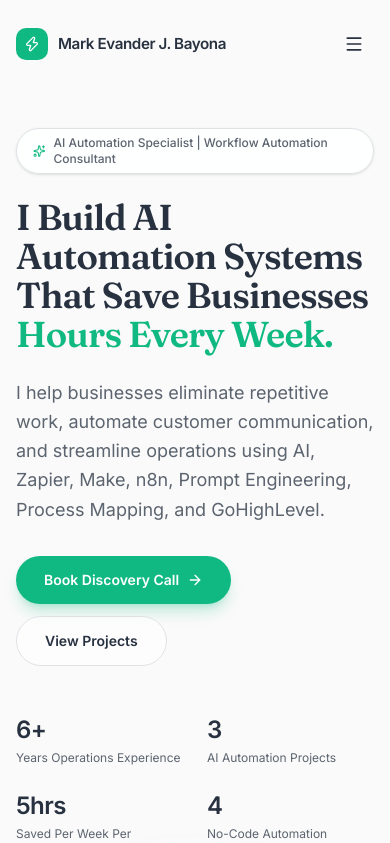
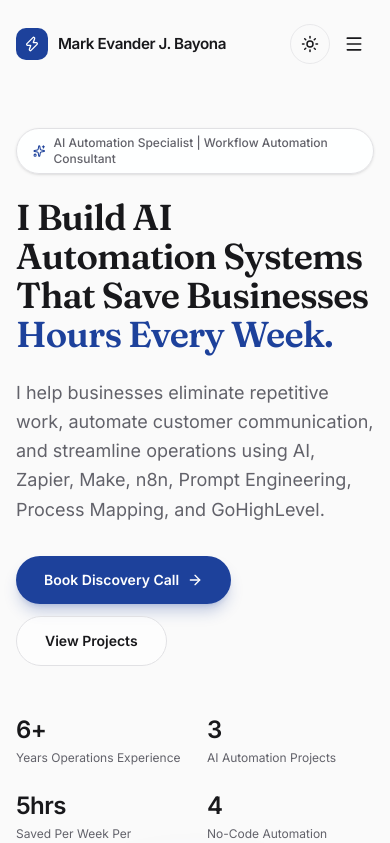
Before and after one commit to bayonamark1997-debug/portfolio-website, a Next.js app: page / in a window 390 px wide. Shown: the top 843 px of the page. Built offline with nearby package versions, Linux system fonts and the light colour scheme.

Commit message:
feat: update color variables and theme colors for better contrast and readability

```diff
--- a/app/globals.css
+++ b/app/globals.css
@@ -7,8 +7,7 @@
 @theme inline {
   --font-sans: var(--font-inter), ui-sans-serif, system-ui, sans-serif;
   --font-serif: var(--font-fraunces), ui-serif, Georgia, serif;
-  --color-emerald: var(--emerald);
-  --color-emerald-foreground: var(--emerald-foreground);
+  --color-highlight: var(--highlight);
   --color-navy: var(--navy);
   --color-sidebar-ring: var(--sidebar-ring);
   --color-sidebar-border: var(--sidebar-border);
@@ -52,117 +51,86 @@
 
 :root {
   color-scheme: light;
-  /* Off White #FAFAFA */
+  /* Crisp White #FAFAFA */
   --background: oklch(0.985 0 0);
-  /* Near Black #1F2937 */
-  --foreground: oklch(0.31 0.03 258);
+  /* Almost-Black #18181B */
+  --foreground: oklch(0.21 0.006 285.9);
   --card: oklch(1 0 0);
-  --card-foreground: oklch(0.31 0.03 258);
+  --card-foreground: oklch(0.21 0.006 285.9);
   --popover: oklch(1 0 0);
-  --popover-foreground: oklch(0.31 0.03 258);
-  /* Emerald Green #10B981 */
-  --primary: oklch(0.696 0.149 162.5);
+  --popover-foreground: oklch(0.21 0.006 285.9);
+  /* Royal Blue #1E40AF */
+  --primary: oklch(0.408 0.153 264.1);
   --primary-foreground: oklch(1 0 0);
-  --secondary: oklch(0.96 0.006 258);
-  --secondary-foreground: oklch(0.21 0.04 258);
-  --muted: oklch(0.96 0.006 258);
-  --muted-foreground: oklch(0.5 0.02 258);
-  --accent: oklch(0.95 0.03 162.5);
-  --accent-foreground: oklch(0.42 0.11 162.5);
+  --secondary: oklch(0.96 0.004 286);
+  --secondary-foreground: oklch(0.21 0.006 285.9);
+  --muted: oklch(0.96 0.004 286);
+  --muted-foreground: oklch(0.5 0.012 286);
+  /* Neon Magenta accent #E60A8C */
+  --accent: oklch(0.62 0.256 349);
+  --accent-foreground: oklch(1 0 0);
   --destructive: oklch(0.577 0.245 27.325);
-  --border: oklch(0.91 0.005 258);
-  --input: oklch(0.91 0.005 258);
-  --ring: oklch(0.696 0.149 162.5);
-  /* Emerald + Dark Navy #111827 helpers */
-  --emerald: oklch(0.696 0.149 162.5);
-  --emerald-foreground: oklch(1 0 0);
-  --navy: oklch(0.21 0.04 258);
-  --chart-1: oklch(0.87 0 0);
-  --chart-2: oklch(0.556 0 0);
-  --chart-3: oklch(0.439 0 0);
-  --chart-4: oklch(0.371 0 0);
-  --chart-5: oklch(0.269 0 0);
+  --border: oklch(0.91 0.004 286);
+  --input: oklch(0.91 0.004 286);
+  --ring: oklch(0.408 0.153 264.1);
+  /* Highlight = crisp headings; navy band for the process section */
+  --highlight: oklch(0.21 0.006 285.9);
+  --navy: oklch(0.24 0.06 264);
+  --chart-1: oklch(0.408 0.153 264.1);
+  --chart-2: oklch(0.62 0.256 349);
+  --chart-3: oklch(0.546 0.245 262.9);
+  --chart-4: oklch(0.5 0.012 286);
+  --chart-5: oklch(0.35 0.09 264);
   --radius: 0.625rem;
   --sidebar: oklch(0.985 0 0);
-  --sidebar-foreground: oklch(0.145 0 0);
-  --sidebar-primary: oklch(0.205 0 0);
-  --sidebar-primary-foreground: oklch(0.985 0 0);
-  --sidebar-accent: oklch(0.97 0 0);
-  --sidebar-accent-foreground: oklch(0.205 0 0);
-  --sidebar-border: oklch(0.922 0 0);
-  --sidebar-ring: oklch(0.708 0 0);
+  --sidebar-foreground: oklch(0.21 0.006 285.9);
+  --sidebar-primary: oklch(0.408 0.153 264.1);
+  --sidebar-primary-foreground: oklch(1 0 0);
+  --sidebar-accent: oklch(0.96 0.004 286);
+  --sidebar-accent-foreground: oklch(0.21 0.006 285.9);
+  --sidebar-border: oklch(0.91 0.004 286);
+  --sidebar-ring: oklch(0.408 0.153 264.1);
 }
 
 .dark {
   color-scheme: dark;
-  --background: oklch(0.145 0 0);
-  --foreground: oklch(0.985 0 0);
-  --card: oklch(0.205 0 0);
-  --card-foreground: oklch(0.985 0 0);
-  --popover: oklch(0.205 0 0);
-  --popover-foreground: oklch(0.985 0 0);
-  --primary: oklch(0.922 0 0);
-  --primary-foreground: oklch(0.205 0 0);
-  --secondary: oklch(0.269 0 0);
-  --secondary-foreground: oklch(0.985 0 0);
-  --muted: oklch(0.269 0 0);
-  --muted-foreground: oklch(0.708 0 0);
-  --accent: oklch(0.269 0 0);
-  --accent-foreground: oklch(0.985 0 0);
+  /* Pitch Black #000000 */
+  --background: oklch(0 0 0);
+  /* Light Gray text #E2E8F0 */
+  --foreground: oklch(0.918 0.011 253);
+  --card: oklch(0.16 0.004 285);
+  --card-foreground: oklch(0.918 0.011 253);
+  --popover: oklch(0.14 0.004 285);
+  --popover-foreground: oklch(0.918 0.011 253);
+  /* Bright Electric Blue #2563EB */
+  --primary: oklch(0.546 0.245 262.9);
+  --primary-foreground: oklch(1 0 0);
+  --secondary: oklch(0.21 0.005 285);
+  --secondary-foreground: oklch(0.918 0.011 253);
+  --muted: oklch(0.19 0.005 285);
+  --muted-foreground: oklch(0.72 0.014 253);
+  --accent: oklch(0.32 0.11 262.9);
+  --accent-foreground: oklch(1 0 0);
   --destructive: oklch(0.704 0.191 22.216);
-  --border: oklch(1 0 0 / 10%);
+  --border: oklch(1 0 0 / 12%);
   --input: oklch(1 0 0 / 15%);
-  --ring: oklch(0.556 0 0);
-  --chart-1: oklch(0.87 0 0);
-  --chart-2: oklch(0.556 0 0);
-  --chart-3: oklch(0.439 0 0);
-  --chart-4: oklch(0.371 0 0);
-  --chart-5: oklch(0.269 0 0);
-  --sidebar: oklch(0.205 0 0);
-  --sidebar-foreground: oklch(0.985 0 0);
-  --sidebar-primary: oklch(0.488 0.243 264.376);
-  --sidebar-primary-foreground: oklch(0.985 0 0);
-  --sidebar-accent: oklch(0.269 0 0);
-  --sidebar-accent-foreground: oklch(0.985 0 0);
-  --sidebar-border: oklch(1 0 0 / 10%);
-  --sidebar-ring: oklch(0.556 0 0);
-}
-
-@media (prefers-color-scheme: dark) {
-  :root:not(.light) {
-    color-scheme: dark;
-    --background: oklch(0.145 0 0);
-    --foreground: oklch(0.985 0 0);
-    --card: oklch(0.205 0 0);
-    --card-foreground: oklch(0.985 0 0);
-    --popover: oklch(0.205 0 0);
-    --popover-foreground: oklch(0.985 0 0);
-    --primary: oklch(0.922 0 0);
-    --primary-foreground: oklch(0.205 0 0);
-    --secondary: oklch(0.269 0 0);
-    --secondary-foreground: oklch(0.985 0 0);
-    --muted: oklch(0.269 0 0);
-    --muted-foreground: oklch(0.708 0 0);
-    --accent: oklch(0.269 0 0);
-    --accent-foreground: oklch(0.985 0 0);
-    --destructive: oklch(0.704 0.191 22.216);
-    --border: oklch(1 0 0 / 10%);
-    --input: oklch(1 0 0 / 15%);
-    --ring: oklch(0.556 0 0);
-    --chart-1: oklch(0.87 0 0);
-    --chart-2: oklch(0.556 0 0);
-    --chart-3: oklch(0.439 0 0);
-    --chart-4: oklch(0.371 0 0);
-    --chart-5: oklch(0.269 0 0);
-    --sidebar: oklch(0.205 0 0);
-    --sidebar-foreground: oklch(0.985 0 0);
-    --sidebar-primary: oklch(0.488 0.243 264.376);
-    --sidebar-primary-foreground: oklch(0.985 0 0);
-    --sidebar-accent: oklch(0.269 0 0);
-    --sidebar-accent-foreground: oklch(0.985 0 0);
-    --sidebar-border: oklch(1 0 0 / 10%);
-    --sidebar-ring: oklch(0.556 0 0);
-  }
+  --ring: oklch(0.546 0.245 262.9);
+  /* Crisp White highlights for headings */
+  --highlight: oklch(1 0 0);
+  --navy: oklch(0.12 0.03 264);
+  --chart-1: oklch(0.546 0.245 262.9);
+  --chart-2: oklch(0.62 0.256 349);
+  --chart-3: oklch(0.7 0.16 253);
+  --chart-4: oklch(0.72 0.014 253);
+  --chart-5: oklch(0.45 0.15 262.9);
+  --sidebar: oklch(0.14 0.004 285);
+  --sidebar-foreground: oklch(0.918 0.011 253);
+  --sidebar-primary: oklch(0.546 0.245 262.9);
+  --sidebar-primary-foreground: oklch(1 0 0);
+  --sidebar-accent: oklch(0.21 0.005 285);
+  --sidebar-accent-foreground: oklch(0.918 0.011 253);
+  --sidebar-border: oklch(1 0 0 / 12%);
+  --sidebar-ring: oklch(0.546 0.245 262.9);
 }
 
 @layer base {
--- a/app/layout.tsx
+++ b/app/layout.tsx
@@ -1,6 +1,7 @@
 import { Analytics } from '@vercel/analytics/next'
 import type { Metadata, Viewport } from 'next'
 import { Inter, Fraunces } from 'next/font/google'
+import { ThemeProvider } from '@/components/theme-provider'
 import './globals.css'
 
 const inter = Inter({
@@ -29,8 +30,11 @@ export const metadata: Metadata = {
 }
 
 export const viewport: Viewport = {
-  colorScheme: 'light',
-  themeColor: '#10B981',
+  colorScheme: 'light dark',
+  themeColor: [
+    { media: '(prefers-color-scheme: light)', color: '#FAFAFA' },
+    { media: '(prefers-color-scheme: dark)', color: '#000000' },
+  ],
   width: 'device-width',
   initialScale: 1,
 }
@@ -41,9 +45,20 @@ export default function RootLayout({
   children: React.ReactNode
 }>) {
   return (
-    <html lang="en" className={`${inter.variable} ${fraunces.variable} bg-background`}>
+    <html
+      lang="en"
+      className={`${inter.variable} ${fraunces.variable} bg-background`}
+      suppressHydrationWarning
+    >
       <body className="font-sans antialiased">
-        {children}
+        <ThemeProvider
+          attribute="class"
+          defaultTheme="light"
+          enableSystem
+          disableTransitionOnChange
+        >
+          {children}
+        </ThemeProvider>
         {process.env.NODE_ENV === 'production' && <Analytics />}
       </body>
     </html>
--- a/components/navbar.tsx
+++ b/components/navbar.tsx
@@ -4,6 +4,7 @@ import { useEffect, useState } from 'react'
 import { Menu, X, Zap } from 'lucide-react'
 import { nav, profile } from '@/lib/portfolio-data'
 import { RippleButton } from '@/components/ripple-button'
+import { ThemeToggle } from '@/components/theme-toggle'
 import { cn } from '@/lib/utils'
 
 export function Navbar() {
@@ -49,20 +50,24 @@ export function Navbar() {
           ))}
         </div>
 
-        <div className="hidden md:block">
+        <div className="hidden items-center gap-2 md:flex">
+          <ThemeToggle />
           <RippleButton href="#contact" className="px-5 py-2.5">
             Book Discovery Call
           </RippleButton>
         </div>
 
+        <div className="flex items-center gap-1 md:hidden">
+          <ThemeToggle />
           <button
-          className="inline-flex size-10 items-center justify-center rounded-full text-foreground transition-colors hover:bg-secondary md:hidden"
+            className="inline-flex size-10 items-center justify-center rounded-full text-foreground transition-colors hover:bg-secondary"
             onClick={() => setOpen((v) => !v)}
             aria-label={open ? 'Close menu' : 'Open menu'}
             aria-expanded={open}
           >
             {open ? <X className="size-5" /> : <Menu className="size-5" />}
           </button>
+        </div>
       </nav>
 
       {open && (
--- a/components/process-timeline.tsx
+++ b/components/process-timeline.tsx
@@ -23,7 +23,7 @@ const icons: Record<string, LucideIcon> = {
 
 export function ProcessTimeline() {
   return (
-    <section id="process" className="scroll-mt-24 bg-navy py-24 text-background">
+    <section id="process" className="scroll-mt-24 bg-navy py-24 text-white">
       <div className="mx-auto max-w-6xl px-4 sm:px-6">
         <Reveal className="mx-auto max-w-2xl text-center">
           <p className="text-sm font-semibold uppercase tracking-wider text-primary">
--- /dev/null
+++ b/components/theme-provider.tsx
@@ -0,0 +1,11 @@
+'use client'
+
+import { ThemeProvider as NextThemesProvider } from 'next-themes'
+import type { ComponentProps } from 'react'
+
+export function ThemeProvider({
+  children,
+  ...props
+}: ComponentProps<typeof NextThemesProvider>) {
+  return <NextThemesProvider {...props}>{children}</NextThemesProvider>
+}
--- /dev/null
+++ b/components/theme-toggle.tsx
@@ -0,0 +1,44 @@
+'use client'
+
+import { useEffect, useState } from 'react'
+import { Moon, Sun } from 'lucide-react'
+import { useTheme } from 'next-themes'
+import { cn } from '@/lib/utils'
+
+export function ThemeToggle({ className }: { className?: string }) {
+  const { resolvedTheme, setTheme } = useTheme()
+  const [mounted, setMounted] = useState(false)
+
+  useEffect(() => setMounted(true), [])
+
+  const isDark = resolvedTheme === 'dark'
+
+  return (
+    <button
+      type="button"
+      onClick={() => setTheme(isDark ? 'light' : 'dark')}
+      aria-label={mounted ? (isDark ? 'Switch to light mode' : 'Switch to dark mode') : 'Toggle theme'}
+      className={cn(
+        'relative inline-flex size-10 items-center justify-center rounded-full border border-border/70 text-foreground transition-colors hover:bg-secondary',
+        className,
+      )}
+    >
+      {/* Sun (light) */}
+      <Sun
+        className={cn(
+          'size-[18px] transition-all duration-300',
+          mounted && isDark ? 'scale-0 -rotate-90 opacity-0' : 'scale-100 rotate-0 opacity-100',
+        )}
+        aria-hidden="true"
+      />
+      {/* Moon (dark) */}
+      <Moon
+        className={cn(
+          'absolute size-[18px] transition-all duration-300',
+          mounted && isDark ? 'scale-100 rotate-0 opacity-100' : 'scale-0 rotate-90 opacity-0',
+        )}
+        aria-hidden="true"
+      />
+    </button>
+  )
+}
--- a/package.json
+++ b/package.json
@@ -16,6 +16,7 @@
     "lucide-react": "^1.16.0",
     "mammoth": "^1.12.0",
     "next": "16.2.6",
+    "next-themes": "^0.4.6",
     "react": "^19",
     "react-dom": "^19",
     "shadcn": "^4.8.0",
```
Also changed, not shown: 1 other file (tests, documents, lock files or other folders). Lines whose indentation alone changed are shown as unchanged.
